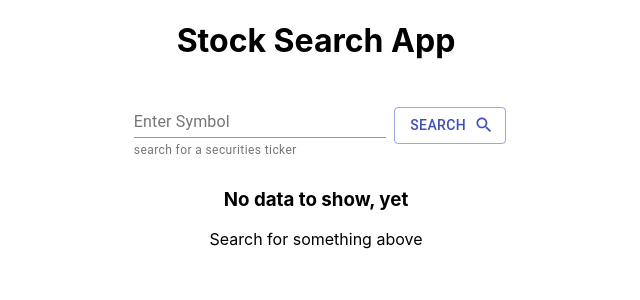
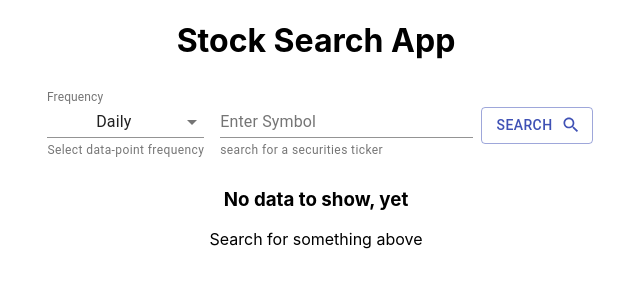
Before and after one commit to nuke7/stocks-v2, a React (Create React App) app: page / in a window 1280 px wide. Shown: the top 300 px of the page, without its empty margins (324-964 px from the left). Built offline with nearby package versions, Linux system fonts and the light colour scheme.

Commit message:
added select component for datapoint frequency

```diff
--- a/src/components/Search.jsx
+++ b/src/components/Search.jsx
@@ -1,7 +1,12 @@
-import React, { useContext } from "react";
+import React, { useContext, useState } from "react";
 import TextField from "@material-ui/core/TextField";
 import { makeStyles } from "@material-ui/core/styles";
 import Button from "@material-ui/core/Button";
+import MenuItem from "@material-ui/core/MenuItem";
+import FormHelperText from "@material-ui/core/FormHelperText";
+import FormControl from "@material-ui/core/FormControl";
+import InputLabel from "@material-ui/core/InputLabel";
+import Select from "@material-ui/core/Select";
 
 import SearchIcon from "@material-ui/icons/Search";
 import { StockContext } from "../Context";
@@ -13,6 +18,10 @@ const useStyles = makeStyles((theme) => ({
       width: "25ch",
     },
   },
+  formControl: {
+    margin: theme.spacing(1),
+    minWidth: 120,
+  },
 }));
 
 export const Search = () => {
@@ -23,6 +32,7 @@ export const Search = () => {
   const [data, setData] = value1;
   // eslint-disable-next-line no-unused-vars
   const [stock, setStock] = value3;
+  const [freq, setFreq] = useState("daily");
 
   const fetchData = async () => {
     if (search.length !== 0) {
@@ -65,6 +75,22 @@ export const Search = () => {
         alignItems: "center",
         margin: "1rem auto",
       }}>
+      <FormControl className={classes.formControl}>
+        <InputLabel id="demo-simple-select-label">Frequency</InputLabel>
+        <Select
+          labelId="demo-simple-select-label"
+          id="demo-simple-select"
+          value={freq}
+          onChange={(e) => {
+            setFreq(e.target.value);
+            console.log(e.target.value);
+          }}>
+          <MenuItem value={"daily"}>Daily</MenuItem>
+          <MenuItem value={"weekly"}>Weekly</MenuItem>
+          <MenuItem value={"monthly"}>Monthly</MenuItem>
+        </Select>
+        <FormHelperText>Select data-point frequency</FormHelperText>
+      </FormControl>
       <TextField
         onChange={(e) => setSearch(e.target.value)}
         onKeyPress={(e) => {
```
